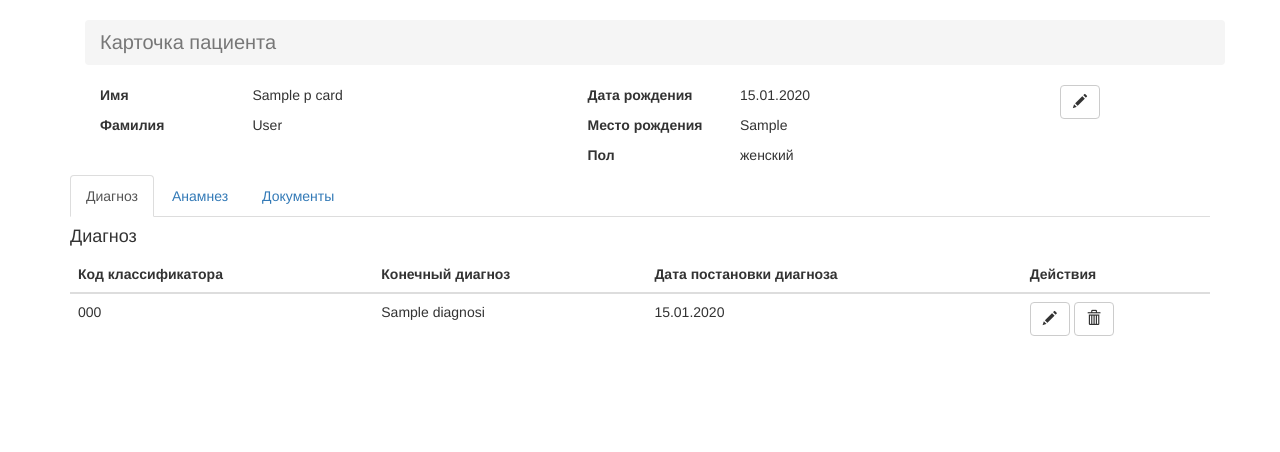
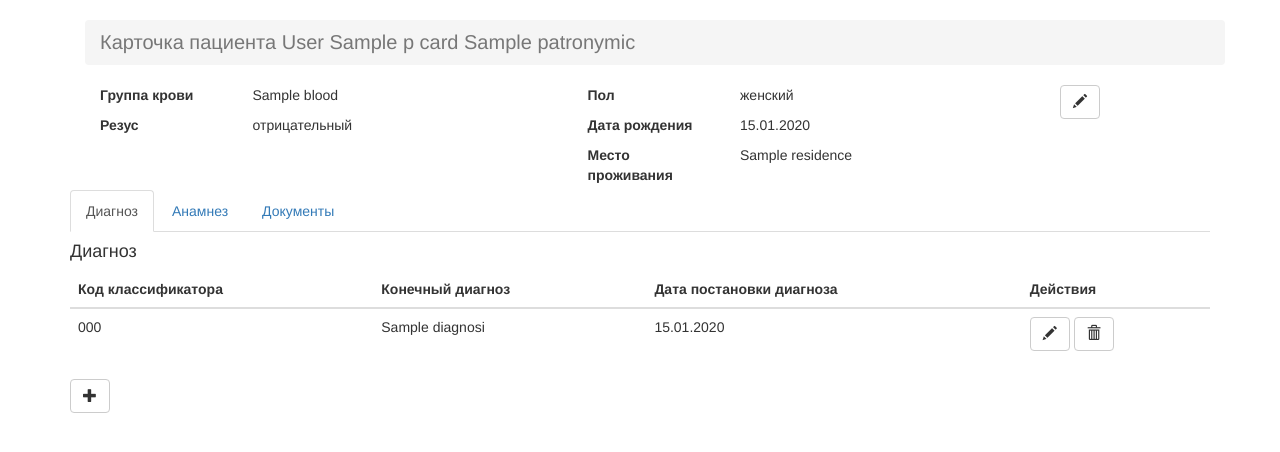
Before and after one commit to TheMishka/medcard, a Django app: template medcard/templates/medcard/personcard.html in a window 1280 px wide. Shown: the part 51-503 px from the top of the page. Run offline with Django 3.2, Linux system fonts and the light colour scheme; the template is opened without the code that fills it: most values are stand-ins (such as "Sample title", 1, 10 or a date in 2020); parts of the project's set-up code (start-up, migrations or seed data) failed here and were passed over; some libraries are stand-ins or nearby versions.

Commit message:
Add new document for person

```diff
--- a/medcard/static/js/docmodal.js
+++ b/medcard/static/js/docmodal.js
@@ -15,12 +15,15 @@ $(document).ready(function(){
         $('#modal-content').html(data)
         })
         $("#doc-modal").modal('show');
+
     });
     $("#doc-modal").on('shown.bs.modal', function(){
 
-        $('#id_document_date').datepicker({
+        var chooseDate = $('#id_document_date').datepicker({
 		    format: 'dd.mm.yyyy'
-	    });
+	    }).on('changeDate', function(ev){  /* Hidden calendar */
+	        chooseDate.hide();
+	    }).data('datepicker');
 
         $(".modal-success").click(function(){
         var id = $(this).data('id');
--- a/medcard/templates/medcard/personcard.html
+++ b/medcard/templates/medcard/personcard.html
@@ -16,33 +16,32 @@
 
 <div class="container">
     <ul class="breadcrumb">
-        <li class="active" style="font-size: 20px;">Карточка пациента</li>
+        <li class="active" style="font-size: 20px;">Карточка пациента {{ p_card.surname }} {{ p_card.name }} {{ p_card.patronymic }}</li>
     </ul>
     <div class="row">
 
         <div class="col-md-5">
-            <label class="col-md-4">Имя</label>
-            <p class="col-md-6">{{ p_card.name }}</p>
-
-
-            <label class="col-md-4">Фамилия</label>
-            <p class="col-md-6">{{ p_card.surname }}</p>
+            <label class="col-md-4">Группа крови</label>
+            <p class="col-md-8">{{ p_card.blood }}</p>
+            <label class="col-md-4">Резус</label>
+            {% if p_card.rh == 'p' %}
+            <p class="col-md-8">положительный</p>
+            {% else %}
+            <p class="col-md-8">отрицательный</p>
+            {% endif %}
 
         </div>
         <div class="col-md-5">
-            <label class="col-md-4">Дата рождения</label>
-            <p class="col-md-6">{{ p_card.birthday|date:"d.m.Y" }}</p>
-
-
-            <label class="col-md-4">Место рождения</label>
-            <p class="col-md-6">{{ p_card.place_of_birth }}</p>
-
             <label class="col-md-4">Пол</label>
             {% if p_card.gender == 'm' %}
-            <p class="col-md-6">мужской</p>
-                          {% else %}
-            <p class="col-md-6">женский</p>
-                          {% endif %}
+            <p class="col-md-8">мужской</p>
+            {% else %}
+            <p class="col-md-8">женский</p>
+            {% endif %}
+            <label class="col-md-4">Дата рождения</label>
+            <p class="col-md-8">{{ p_card.birthday|date:"d.m.Y" }}</p>
+            <label class="col-md-4">Место проживания</label>
+            <p class="col-md-8">{{ p_card.residence }}</p>
 
         </div>
 
@@ -91,6 +90,7 @@
 
             </tbody>
         </table>
+        <button data-id="" type="button" class="btn btn-default open-modal" data-toggle="modal"><span class="glyphicon glyphicon-plus"></span></button>
     </div>
     <div id="tab2" class="tab-pane fade">
         <h4>Анамнез</h4>
--- a/medcard/urls.py
+++ b/medcard/urls.py
@@ -9,6 +9,6 @@ urlpatterns = [
     url(r'^new_person/$', views.new_person, name = 'new_person'),
     url(r'^(?P<person_id>\d+)/$', views.personcard, name='personcard'),
     url(r'^(?P<person_id>\d+)/docedit/(?P<doc_id>\d+)$', views.doc_edit, name='docedit'),
+    url(r'^(?P<person_id>\d+)/docedit/$', views.doc_edit, name='newdoc'),
     url(r'^(?P<person_id>\d+)/edit/$', views.card_edit, name = 'card_edit'),
-#    url(r'^admin/jsi18n', 'django.views.i18n.javascript_catalog', name='jsi18n'), # hack to use admin form widgets
 ]
```
Also changed, not shown: medcard/models.py (+8 -3 lines), medcard/views.py (+27 -14 lines), db.sqlite3.
